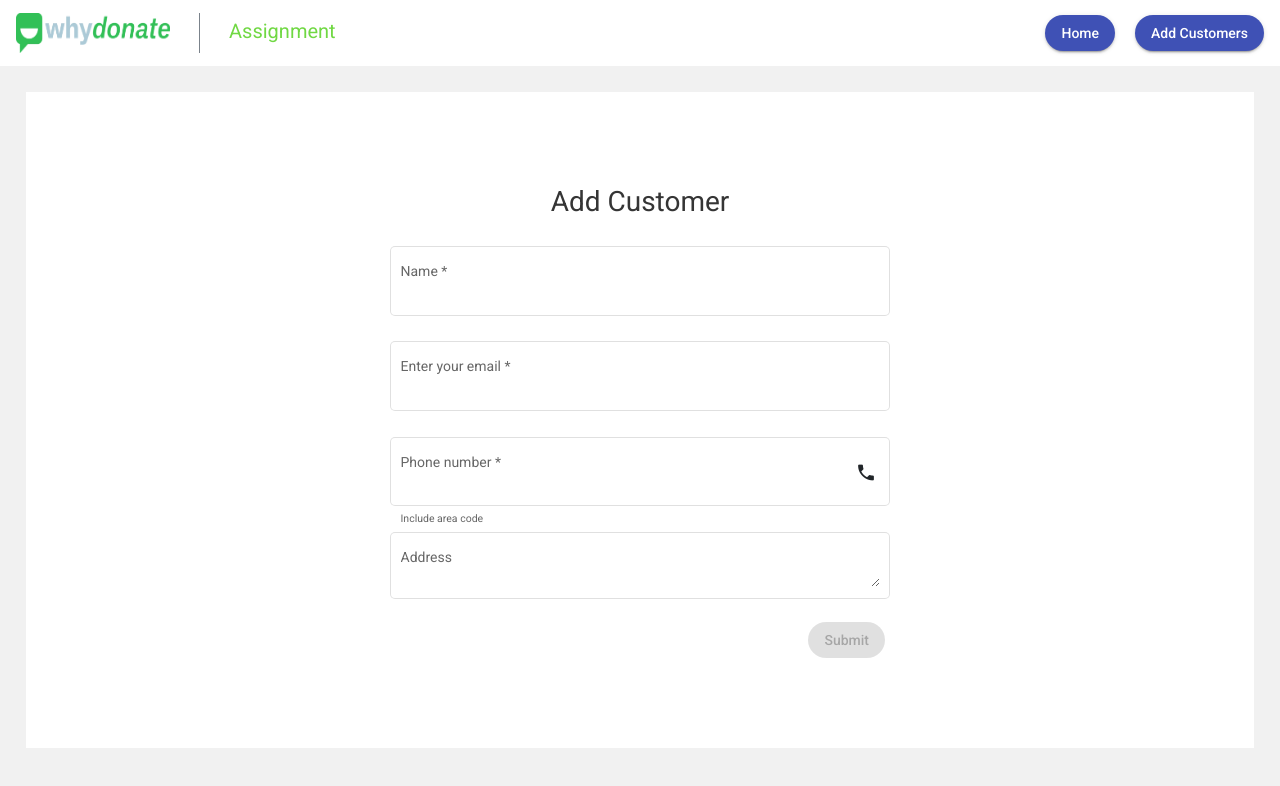
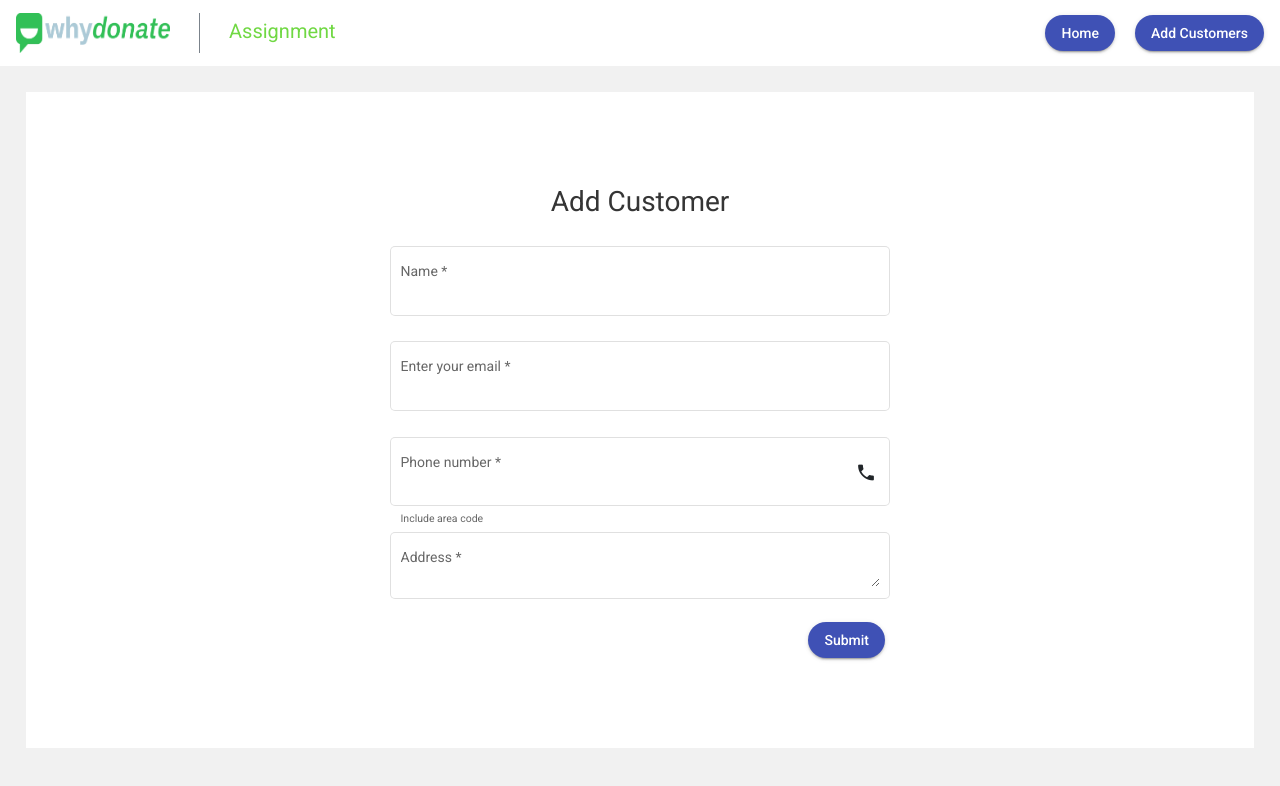
Before and after one commit to Nikhil-lab/WhyDonate, an Angular app: page /addCustomers in a window 1280 px wide. Shown: the top 786 px of the page. Built offline with nearby package versions, Linux system fonts and the light colour scheme.

Commit message:
validation correction

```diff
--- a/src/app/customer/customer.component.html
+++ b/src/app/customer/customer.component.html
@@ -4,14 +4,13 @@
     <div class="d-flex align-items-center justify-content-center" style="background-color: white;height:82vh">
         <div>
             <div class="heading text-center">Add Customer</div>
-            <form #customerForm="ngForm" (ngSubmit)="onSubmit(customerForm.value)">
+            <!-- <form #customerForm="ngForm" (ngSubmit)="onSubmit(customerForm.value)">
                 <div class="form-group">
             <div>
                 <mat-form-field appearance="outline">
                     <mat-label>Name</mat-label>
                     <input matInput placeholder="Ex: Nikhil" class="form-control" name="name" ngModel required>
                     <mat-error *ngIf="name.invalid">{{getErrorMessage()}}</mat-error>
-                    <!-- <mat-hint>Hint</mat-hint> -->
                 </mat-form-field>
             </div>
             <div class="example-container">
@@ -44,8 +43,49 @@
             </div>
 
             </div>
+            </form> -->
+
+
+            <form [formGroup]="customerForm" (ngSubmit)="onSubmit()">
+                <div class="form-group">
+            <div>
+                <mat-form-field appearance="outline">
+                    <mat-label>Name</mat-label>
+                    <input matInput #refName placeholder="Ex: Nikhil" class="form-control" formControlName="name" >
+                    <mat-error *ngIf="customerForm.controls['name'].hasError('required')">{{"Please enter a name"}}</mat-error>
+                </mat-form-field>
+            </div>
+            <div class="example-container">
+                <mat-form-field appearance="outline">
+                  <mat-label>Enter your email</mat-label>
+                  <input matInput #refEmail placeholder="pat@example.com" class="form-control" formControlName="email"  >
+                  <mat-error *ngIf="customerForm.controls['name'].invalid">{{getErrorMessage()}}</mat-error>
+                </mat-form-field>
+              </div>
+
+            <div>
+              <mat-form-field appearance="outline">
+                <mat-label>Phone number</mat-label>
+                <input matInput #refPhone placeholder="Ex: +91 9880787546" class="form-control" formControlName="phone"  >
+                <mat-icon matSuffix>phone</mat-icon>
+                <mat-hint>Include area code</mat-hint>
+              </mat-form-field>
+            </div>
+
+            <div>
+                <mat-form-field appearance="outline">
+                    <mat-label>Address</mat-label>
+                    <textarea matInput #refAddress placeholder="#92, Anubhavanagar,Bengaluru" class="form-control" formControlName="address" ></textarea>
+                  </mat-form-field>
+            </div>
+
+            <div class="row">
+                <div class="spacer"></div>
+                <button type="submit"  mat-raised-button  color="primary" style="margin-right: 20px;" >Submit</button>
+            </div>
+
+            </div>
             </form>
-
         </div>
     </div>
 </div>
--- a/src/app/customer/customer.component.ts
+++ b/src/app/customer/customer.component.ts
@@ -1,5 +1,5 @@
 import { Component, OnInit } from '@angular/core';
-import {FormControl, Validators} from '@angular/forms';
+import {FormControl, FormGroup, Validators} from '@angular/forms';
 import { ApiService } from '../api.service';
 
 @Component({
@@ -9,26 +9,35 @@ import { ApiService } from '../api.service';
 })
 export class CustomerComponent implements OnInit {
 
-  name = new FormControl('', [Validators.required]);
-  email = new FormControl('', [Validators.required, Validators.email]);
-  phone = new FormControl('', [Validators.required]);
-  address = new FormControl('', [Validators.required]);
+  customerForm=new FormGroup ({
+    name :new FormControl('', [Validators.required]),
+  email : new FormControl('', [Validators.required, Validators.email]),
+  phone : new FormControl('', [Validators.required]),
+  address : new FormControl('', [Validators.required]),
+  });
+
+
 
   constructor(private api:ApiService) { }
 
   getErrorMessage() {
-    if (this.email.hasError('required')) {
+    if (this.customerForm.controls['name'].hasError('required')) {
       return 'You must enter a value';
     }
+    else{
+      if (this.customerForm.controls['name'].hasError('email')) {
+        return 'not a valid email';
+      }
+    }
 
-    return this.email.hasError('email') ? 'Not a valid email' : '';
+
   }
 
   ngOnInit(): void {
   }
 
-  onSubmit(value){
-    console.log(value);
+  onSubmit(){
+    console.log(this.customerForm.value);
     this.api.getData().subscribe(data=>{
       console.log("received data from server");
       console.log(data);
```
